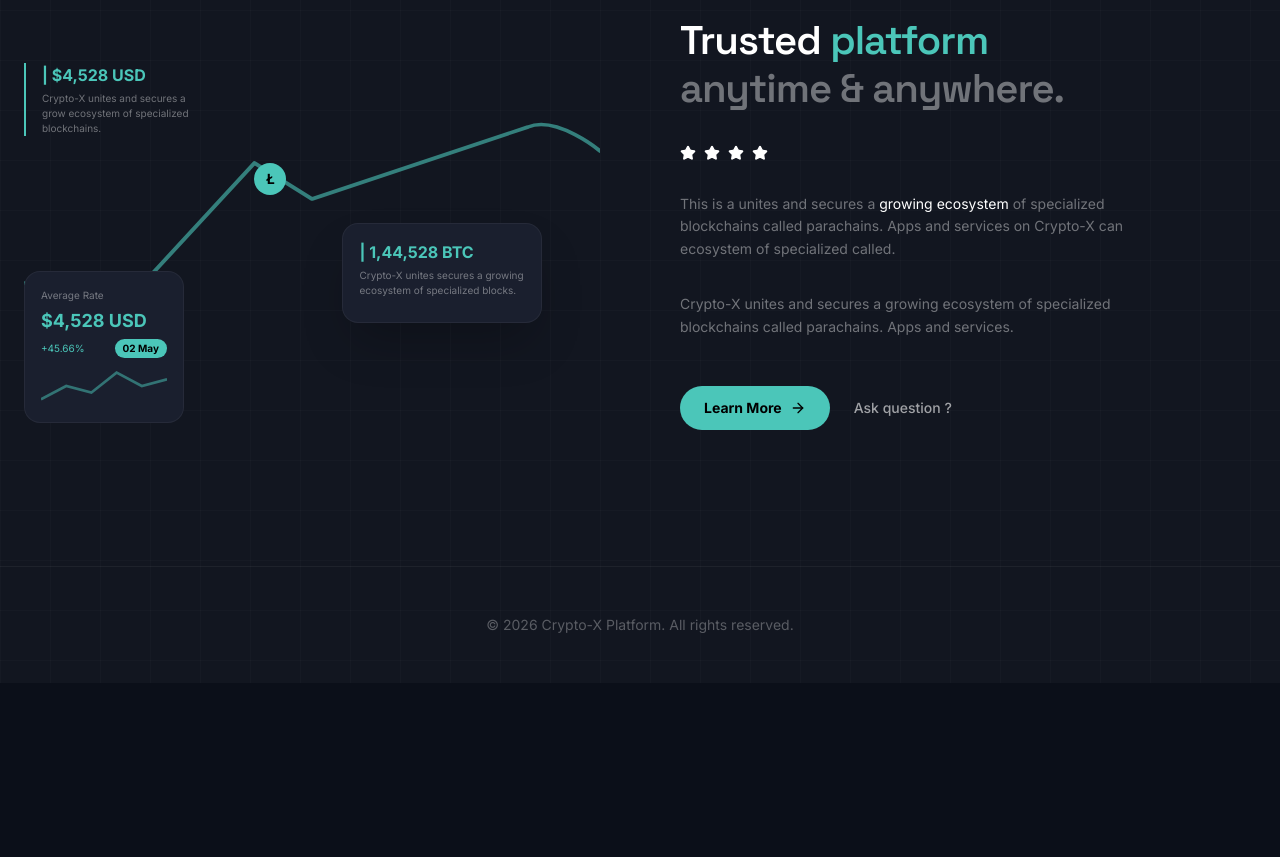
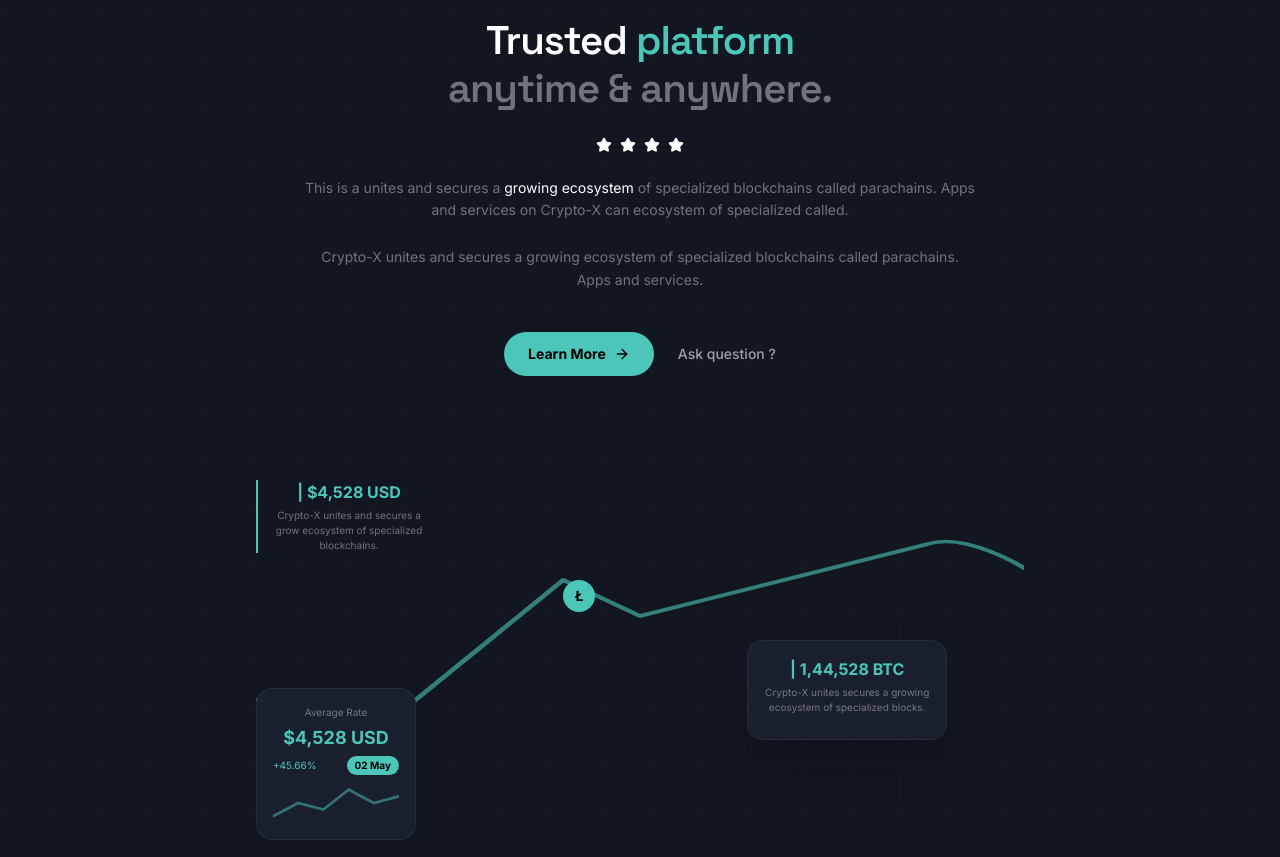
Before and after one commit to sampathmenuka/crypto-x, a React (Vite) app in the folder frontend/: page / in a window 1280 px wide. Shown: the part 1940-2797 px from the top of the page. Before the commit the page ends 2623 px from the top, so only its background shows below. Built offline with nearby package versions, Linux system fonts and the light colour scheme; no server answers.

Commit message:
feat: enhance Home page with updated layout and new content for Chart & CTA section; add FAQ route

```diff
--- a/frontend/src/pages/Home.tsx
+++ b/frontend/src/pages/Home.tsx
@@ -133,10 +133,41 @@ const Landing: React.FC = () => {
 
       {/* Chart & CTA Section */}
       <section className="py-24 relative overflow-hidden z-10 border-t border-white/5 mt-10">
-        <div className="max-w-7xl mx-auto px-6 grid grid-cols-1 lg:grid-cols-2 gap-20 items-center">
+        <div className="max-w-5xl mx-auto px-6 flex flex-col md:flex-col items-center justify-center text-center gap-16">
 
-          {/* Left Chart Visuals */}
-          <div className="relative h-[400px]">
+          {/* Top Text Content */}
+          <div className="relative space-y-6 flex flex-col items-center max-w-2xl">
+            <h2 className="text-[40px] leading-[1.2] font-semibold text-white/40">
+              <span className="text-white">Trusted</span> <span className="text-primary">platform</span> <br/>
+              anytime & anywhere.
+            </h2>
+
+            <div className="flex justify-center gap-2 text-white">
+              <Star size={16} fill="currentColor" />
+              <Star size={16} fill="currentColor" />
+              <Star size={16} fill="currentColor" />
+              <Star size={16} fill="currentColor" />
+            </div>
+
+            <p className="text-white/40 text-sm leading-relaxed">
+              This is a unites and secures a <strong className="text-white font-normal">growing ecosystem</strong> of specialized blockchains called parachains. Apps and services on Crypto-X can ecosystem of specialized called.
+            </p>
+            <p className="text-white/40 text-sm leading-relaxed pb-4">
+              Crypto-X unites and secures a growing ecosystem of specialized blockchains called parachains. Apps and services.
+            </p>
+
+            <div className="flex justify-center gap-6 items-center">
+              <button onClick={() => navigate('/markets')} className="bg-primary text-black font-bold rounded-full px-6 py-3 text-sm hover:bg-primary/90 transition-colors flex items-center gap-2">
+                Learn More <ArrowRight size={16} />
+              </button>
+              <button onClick={() => navigate('/faq')} className="text-white/60 text-sm font-medium hover:text-white transition-colors">
+                Ask question ?
+              </button>
+            </div>
+          </div>
+
+          {/* Bottom Chart Visuals */}
+          <div className="relative h-[400px] w-full max-w-3xl">
              {/* Chart Line Path */}
              <svg className="absolute w-full h-[60%] top-20 text-primary opacity-60 pointer-events-none" viewBox="0 0 400 200" fill="none" preserveAspectRatio="none">
                <path d="M0 150 L60 180 L160 50 L200 80 L350 20 C 370 10, 400 40, 400 40" stroke="currentColor" strokeWidth="3" strokeLinecap="round" strokeLinejoin="round"/>
@@ -169,37 +200,6 @@ const Landing: React.FC = () => {
                 </svg>
              </div>
           </div>
-
-          {/* Right Text Content */}
-          <div className="relative space-y-8">
-            <h2 className="text-[40px] leading-[1.2] font-semibold text-white/40">
-              <span className="text-white">Trusted</span> <span className="text-primary">platform</span> <br/>
-              anytime & anywhere.
-            </h2>
-
-            <div className="flex gap-2 text-white">
-              <Star size={16} fill="currentColor" />
-              <Star size={16} fill="currentColor" />
-              <Star size={16} fill="currentColor" />
-              <Star size={16} fill="currentColor" />
-            </div>
-
-            <p className="text-white/40 text-sm leading-relaxed max-w-md">
-              This is a unites and secures a <strong className="text-white font-normal">growing ecosystem</strong> of specialized blockchains called parachains. Apps and services on Crypto-X can ecosystem of specialized called.
-            </p>
-            <p className="text-white/40 text-sm leading-relaxed max-w-md pb-4">
-              Crypto-X unites and secures a growing ecosystem of specialized blockchains called parachains. Apps and services.
-            </p>
-
-            <div className="flex gap-6 items-center">
-              <button onClick={() => navigate('/markets')} className="bg-primary text-black font-bold rounded-full px-6 py-3 text-sm hover:bg-primary/90 transition-colors flex items-center gap-2">
-                Learn More <ArrowRight size={16} />
-              </button>
-              <button className="text-white/60 text-sm font-medium hover:text-white transition-colors">
-                Ask question ?
-              </button>
-            </div>
-          </div>
         </div>
       </section>
 
--- a/frontend/src/routes/index.tsx
+++ b/frontend/src/routes/index.tsx
@@ -9,6 +9,7 @@ import Orders from '../pages/Orders'
 import Login from '../pages/Login'
 import Register from '../pages/Register'
 import Home from '../pages/Home'
+import FAQ from '../pages/FAQ'
 import ProtectedRoute from './ProtectedRoute'
 
 const AppRoutes: React.FC = () => {
@@ -16,6 +17,7 @@ const AppRoutes: React.FC = () => {
     <Router>
       <Routes>
         <Route path="/" element={<Home />} />
+        <Route path="/faq" element={<FAQ />} />
         <Route path="/login" element={<Login />} />
         <Route path="/register" element={<Register />} />
 
```
